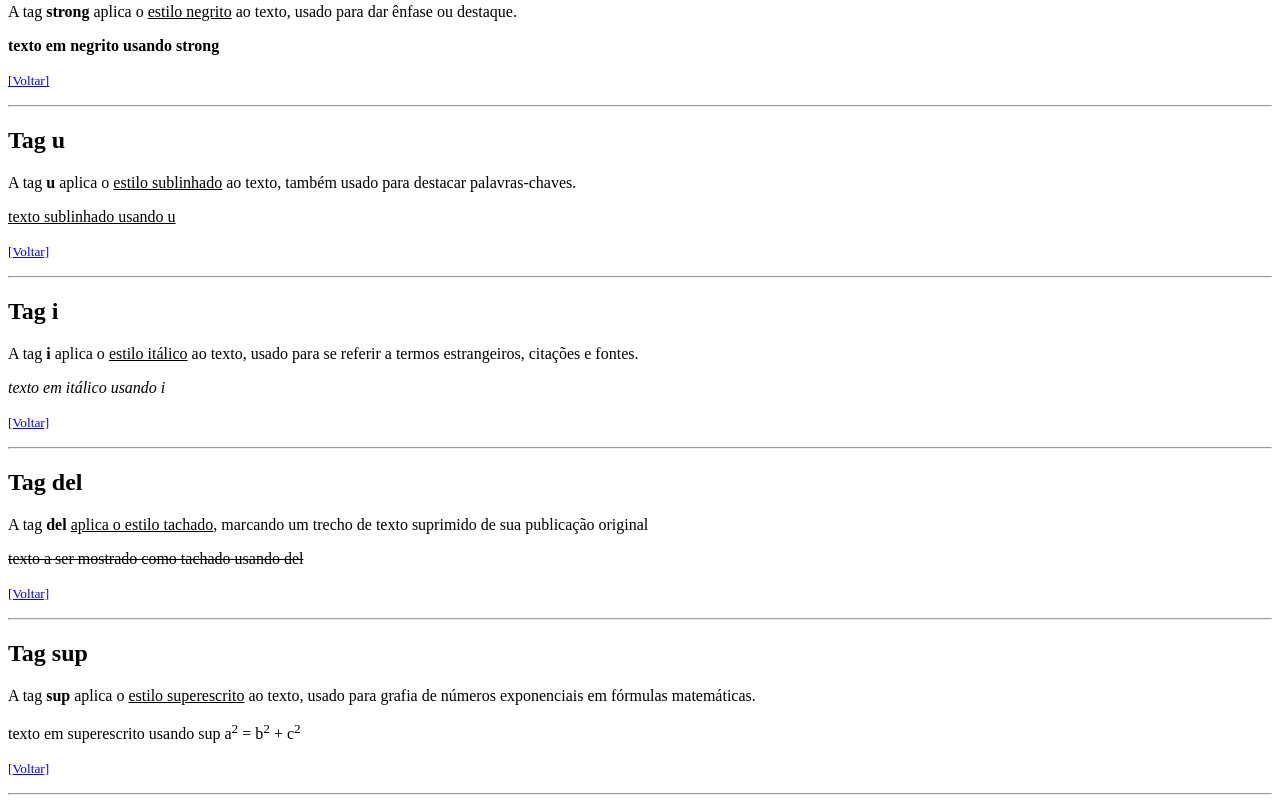
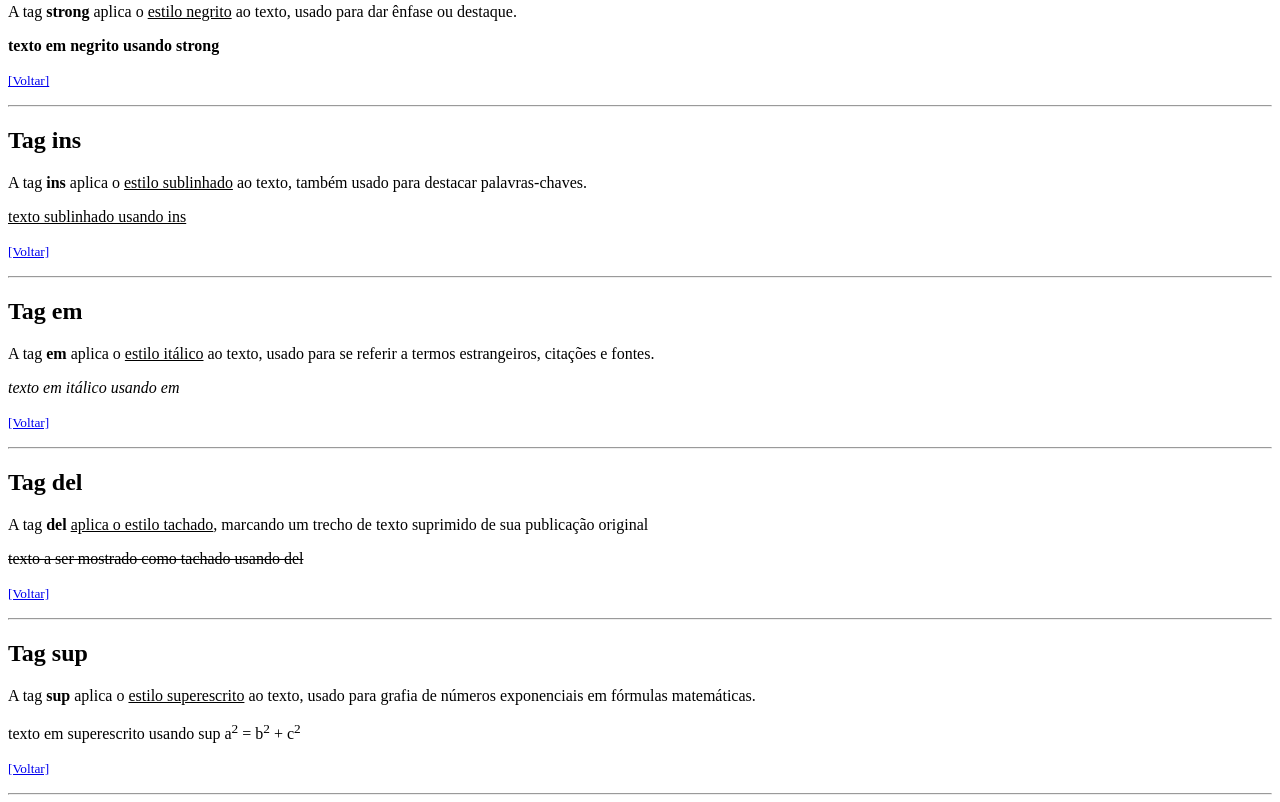
Before and after one commit to sergiomerces/meu-primeiro-projeto, a plain HTML site: page index.html in a window 1280 px wide. Shown: the part 1738-2540 px from the top of the page. Drawn offline with Linux system fonts and the light colour scheme.

Commit message:
inserindo tags semânticas em e ins

```diff
--- a/index.html
+++ b/index.html
@@ -18,8 +18,8 @@
         <li><a href="#heading">Tag h1 ... h6</a></li>
         <li><a href="#horizontal-rule">Tag hr</a></li>
         <li><a href="#strong">Tag strong</a></li>
-        <li><a href="#sublinhado">Tag u</a></li>
-        <li><a href="#italico">Tag i</a></li>
+        <li><a href="#sublinhado">Tag ins</a></li>
+        <li><a href="#italico">Tag em</a></li>
         <li><a href="#del">Tag del</a></li>
         <li><a href="#superescrito">Tag sup</a></li>
         <li><a href="#subscrito">Tag sub</a></li>
@@ -71,16 +71,16 @@
     <p><strong>texto em negrito usando strong</strong></p>
     <p><small><a href="#inicio">[Voltar]</a></small></p>
     <hr>
-    <h2 id="sublinhado">Tag u</h2>
-    <p>A tag <strong>u</strong> aplica o <u>estilo sublinhado</u> ao texto, também usado para destacar palavras-chaves.
+    <h2 id="sublinhado">Tag ins</h2>
+    <p>A tag <strong>ins</strong> aplica o <ins>estilo sublinhado</ins> ao texto, também usado para destacar palavras-chaves.
     </p>
-    <p><u>texto sublinhado usando u</u></p>
+    <p><ins>texto sublinhado usando ins</ins></p>
     <p><small><a href="#inicio">[Voltar]</a></small></p>
     <hr>
-    <h2 id="italico">Tag i</h2>
-    <p>A tag <strong>i</strong> aplica o <u>estilo itálico</u> ao texto, usado para se referir a termos estrangeiros, citações e fontes.
+    <h2 id="italico">Tag em</h2>
+    <p>A tag <strong>em</strong> aplica o <ins>estilo itálico</ins> ao texto, usado para se referir a termos estrangeiros, citações e fontes.
     </p>
-    <p><i>texto em itálico usando i</i></p>
+    <p><em>texto em itálico usando em</em></p>
     <p><small><a href="#inicio">[Voltar]</a></small></p>
     <hr>
     <h2 id="del">Tag del</h2>
@@ -144,7 +144,7 @@
     <h2 id="font">Tag font</h2>
     <p>A tag <strong>font</strong> <u>define o tipo, tamanho e cor</u>, embora ainda seja entendido por grande maioria dos navegadores, caiu em desuso com o avanço do CSS.
     </p>
-    <p><font size="16px" color="blue">fonte definida com tag font</font></p>
+    <p><font size="16px" color="blue" face="Trebuchet">fonte definida com tag font</font></p>
     <p><small><a href="#inicio">[Voltar]</a></small></p>
     <hr>
     <h2 id="abbr">Tag abbr</h2>
```
